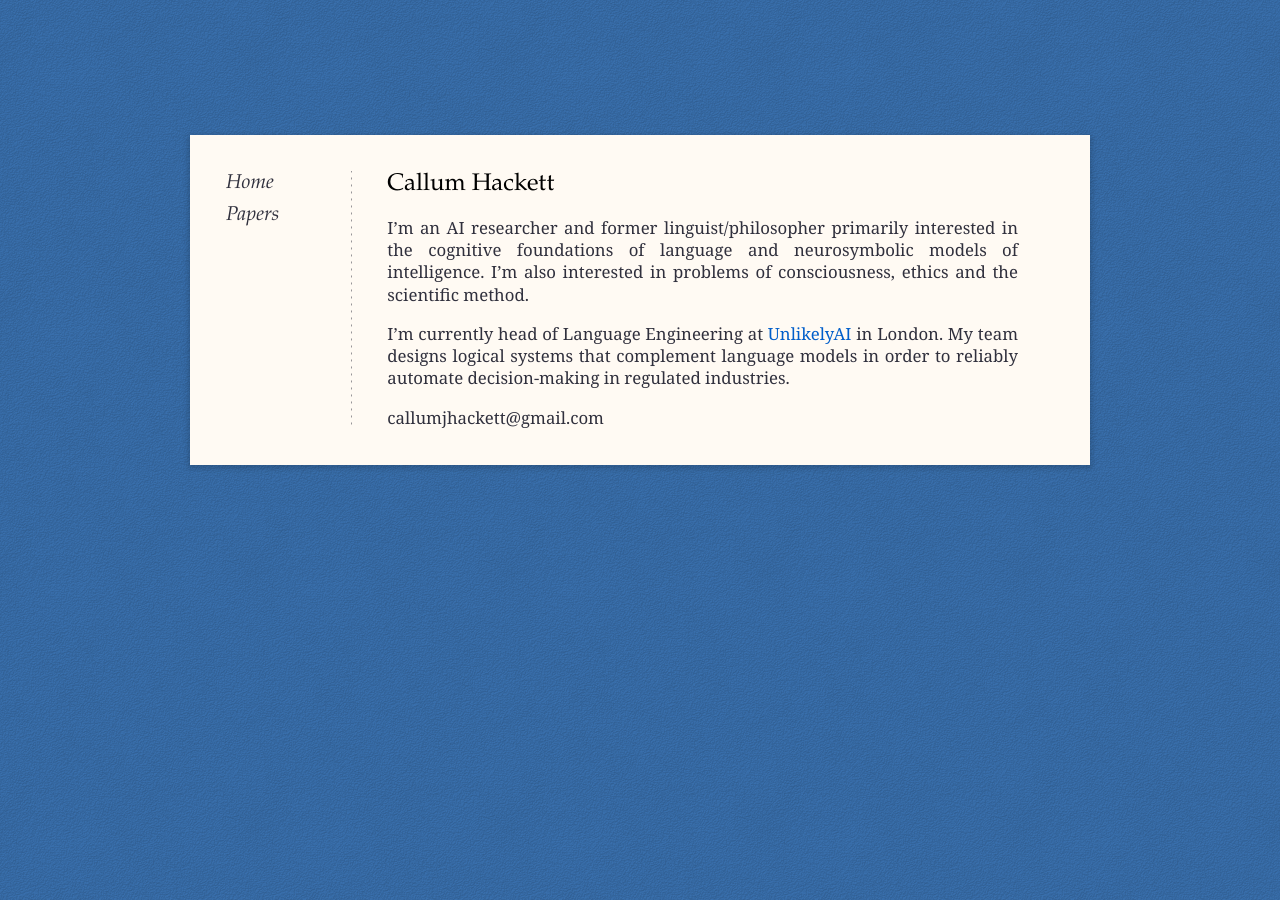
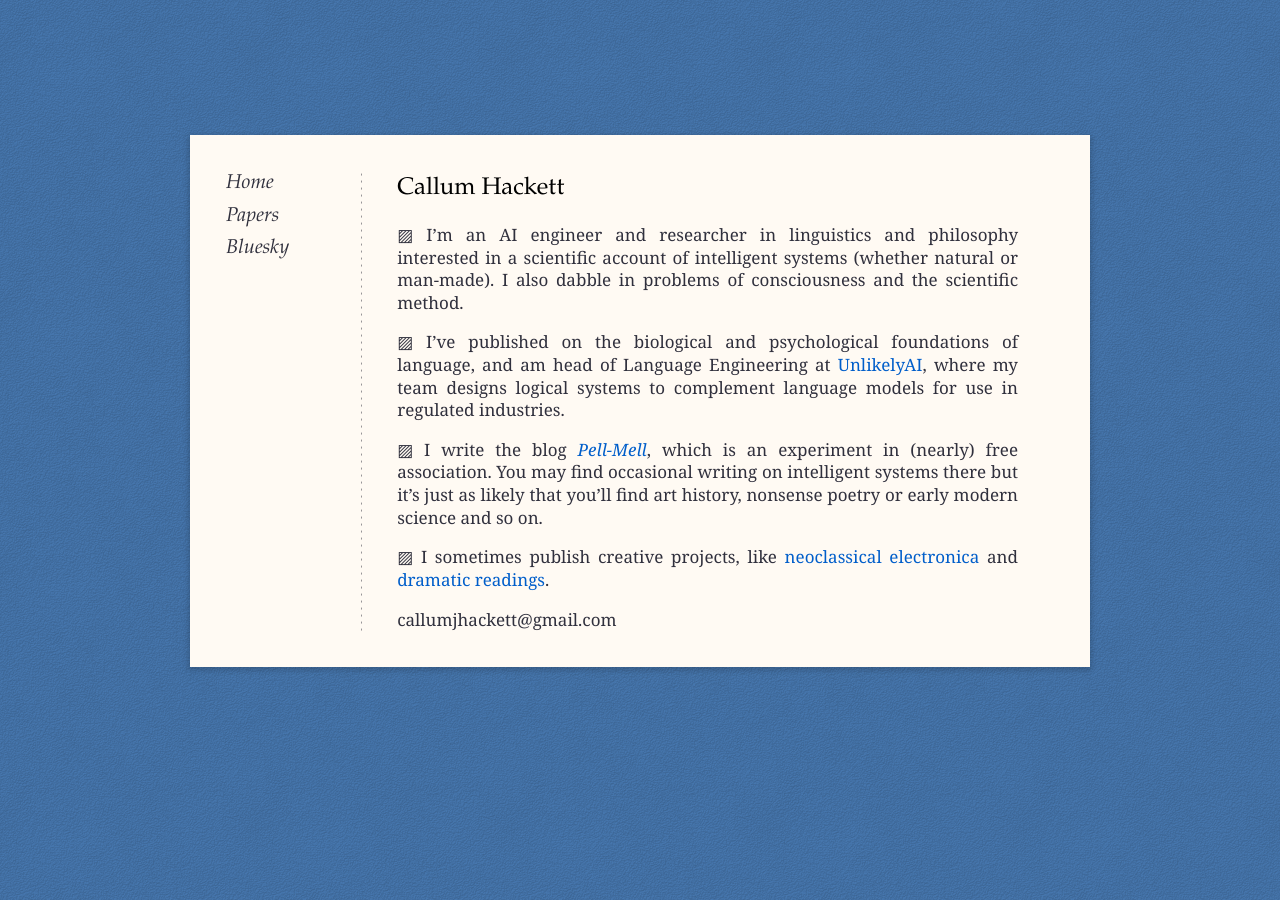
Before and after one commit to callumhackett/callumhackett.github.io, a Jekyll site: the page built from index.md, in a window 1280 px wide. Built offline with Jekyll 4.4.1, drawn with Linux system fonts in a browser that asks for light colours; some web fonts are replaced.

Commit message:
content updates

```diff
--- a/_includes/meta.html
+++ b/_includes/meta.html
@@ -16,7 +16,7 @@
 
         <link rel="preconnect" href="https://fonts.googleapis.com">
         <link rel="preconnect" href="https://fonts.gstatic.com" crossorigin>
-        <link href="https://fonts.googleapis.com/css2?family=Sorts+Mill+Goudy:ital@0;1&family=Gelasio:ital,wght@0,400..700;1,400..700&display=swap" rel="stylesheet">
+        <link href="https://fonts.googleapis.com/css2?family=Sorts+Mill+Goudy:ital@0;1&display=swap" rel="stylesheet">
 
         <meta property="og:locale" content="en"/>
         <meta property="og:site_name" content="Callum Hackett"/>
--- a/_includes/navigation.html
+++ b/_includes/navigation.html
@@ -1,8 +1,5 @@
 <div id="navigation">
     <div><p><a href="/index.html">Home</a></p></div>
-    <!-- <div><p><a href="/pages/notes.html">Notes</a></p></div>  -->
     <div><p><a href="/pages/papers.html">Papers</a></p></div>
-    <!-- <div><p><a href="/pages/music.html">Music</a></p></div>  -->
-    <!-- <div><p><a href="https://bsky.app/profile/callumhackett.bsky.social" target="blank">Bluesky</a></p></div>  -->
-    <!-- <div><p><a href="/blog.html">Blog</a></p></div> -->
+    <div><p><a href="https://bsky.app/profile/callumhackett.bsky.social" target="blank">Bluesky</a></p></div>
 </div>
--- a/assets/css/core.css
+++ b/assets/css/core.css
@@ -26,7 +26,8 @@ body {
 }
 h1, h2 {
     font-family: var(--accent-font);
-    line-height: 1.2em;
+    line-height: 1.5em;
+    margin-top: 0;
 }
 h1 {
     font-weight: normal;
@@ -46,6 +47,8 @@ p, li {
     line-height: var(--p-line-height);
     font-weight: var(--p-font-weight);
     margin-block-start: 0 !important;
+    letter-spacing: 0px;
+    word-spacing: 0px;
 }
 p:not(:last-child) {
     margin-block-end: var(--p-size);
@@ -71,6 +74,11 @@ ul {
 li {
     padding-left: 4px;
     margin-block-end: calc(var(--p-size) / 3);
+}
+blockquote {
+    border-left: 2px solid var(--cave-blue);
+    padding-left: calc(var(--p-size) * 1.33);
+    margin: 0;
 }
 *::selection {
     background: var(--highlighter);
--- a/assets/css/variables.css
+++ b/assets/css/variables.css
@@ -1,7 +1,7 @@
 :root {
     /* Colours */
     --background-texture: url('/assets/images/egg-shell.png');
-    --green-paint: hsl(212, 50%, 45%);
+    --green-paint: hsl(212, 42.5%, 47.5%);
     --soft-black: 48, 48, 61;
     --cave-blue: rgb(0, 94, 202);
     --highlighter: rgb(254, 240, 130);
@@ -11,7 +11,7 @@
 
     /* Fonts */
     --accent-font: 'Sorts Mill Goudy', 'Garamond', serif;
-    --p-font: 'Georgia Pro', 'Georgia', 'Gelasio', serif;
+    --p-font: 'Georgia', serif;
     --code-font: 'CommitMonoV143', monospace;
     --code-font-feature-settings: 'cv03', 'cv08', 'cv10', 'ss03', 'ss04', 'ss05';
     --p-font-weight: 400;
@@ -20,6 +20,6 @@
     --max-content-width: 900px;
     --h1-size: 24px;
     --h2-size: 20px;
-    --p-size: 16.8px;
+    --p-size: 17px;
     --p-line-height: 1.33em;
 }
--- a/index.md
+++ b/index.md
@@ -4,8 +4,12 @@ title: Home
 ---
 # Callum Hackett
 
-I'm an AI researcher and former linguist/philosopher primarily interested in the cognitive foundations of language and neurosymbolic models of intelligence. I'm also interested in problems of consciousness, ethics and the scientific method.
+▨ I'm an AI engineer and researcher in linguistics and philosophy interested in a scientific account of intelligent systems (whether natural or man-made). I also dabble in problems of consciousness and the scientific method.
 
-I'm currently head of Language Engineering at [UnlikelyAI](https://www.unlikely.ai/) in London. My team designs logical systems that complement language models in order to reliably automate decision-making in regulated industries.
+▨ I've published on the biological and psychological foundations of language, and am head of Language Engineering at [UnlikelyAI](https://www.unlikely.ai/), where my team designs logical systems to complement language models for use in regulated industries.
+
+▨ I write the blog [*Pell-Mell*](https://callumhackett.substack.com/about), which is an experiment in (nearly) free association. You may find occasional writing on intelligent systems there but it's just as likely that you'll find art history, nonsense poetry or early modern science and so on.
+
+▨ I sometimes publish creative projects, like [neoclassical electronica](https://www.youtube.com/watch?v=-MoHFhtfB_Y) and [dramatic readings](https://www.youtube.com/watch?v=pwLugzKpZ_k).
 
 callumjhackett@gmail.com
```
Also changed, not shown: pages/papers.md (+1 -1 lines).
